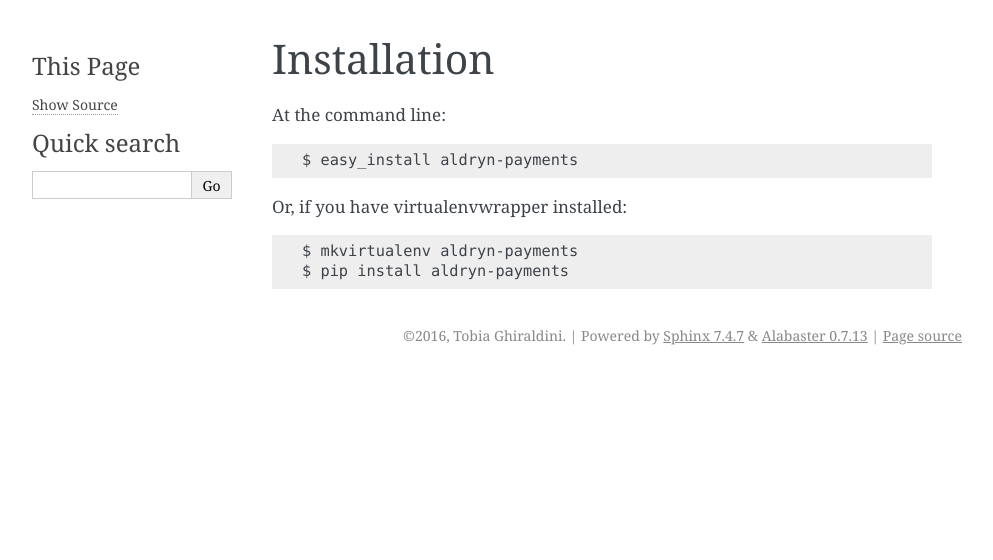
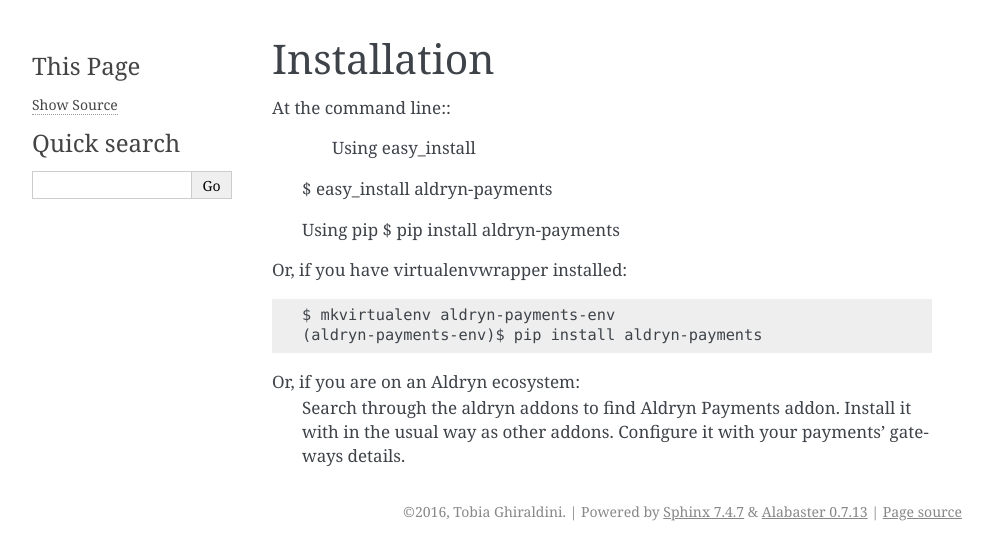
Before and after one commit to ninjabit/aldryn-payments, a Sphinx documentation site: the page built from docs/source/installation.rst, in a window 1280 px wide. Shown: the top 560 px of the page, without its empty margins (148-1141 px from the left). Built offline with Sphinx 7.4.7, drawn with Linux system fonts in a browser that asks for light colours.

Commit message:
Updating documentation paths

```diff
--- a/docs/source/authors.rst
+++ b/docs/source/authors.rst
@@ -1 +1 @@
-.. include:: ../AUTHORS.rst
+.. include:: ../../AUTHORS.rst
--- a/docs/source/conf.py
+++ b/docs/source/conf.py
@@ -62,9 +62,9 @@
 # built documents.
 #
 # The short X.Y version.
-version = u'0.0.1'
+version = u'0.1.0'
 # The full version, including alpha/beta/rc tags.
-release = u'0.0.1'
+release = u'0.1.0'
 
 # The language for content autogenerated by Sphinx. Refer to documentation
 # for a list of supported languages.
--- a/docs/source/contributing.rst
+++ b/docs/source/contributing.rst
@@ -1 +1 @@
-.. include:: ../CONTRIBUTING.rst
+.. include:: ../../CONTRIBUTING.rst
--- a/docs/source/history.rst
+++ b/docs/source/history.rst
@@ -1 +1 @@
-.. include:: ../HISTORY.rst
+.. include:: ../../HISTORY.rst
--- a/docs/source/installation.rst
+++ b/docs/source/installation.rst
@@ -3,10 +3,19 @@
 ============
 
 At the command line::
+	Using easy_install
 
     $ easy_install aldryn-payments
 
+    Using pip
+    $ pip install aldryn-payments
+
 Or, if you have virtualenvwrapper installed::
 
-    $ mkvirtualenv aldryn-payments
-    $ pip install aldryn-payments
+    $ mkvirtualenv aldryn-payments-env
+    (aldryn-payments-env)$ pip install aldryn-payments
+
+Or, if you are on an Aldryn ecosystem:
+	Search through the aldryn addons to find Aldryn Payments addon.
+	Install it with in the usual way as other addons.
+	Configure it with your payments' gateways details.
--- a/docs/source/readme.rst
+++ b/docs/source/readme.rst
@@ -1 +1 @@
-.. include:: ../README.rst
+.. include:: ../../README.rst
--- a/setup.py
+++ b/setup.py
@@ -37,7 +37,7 @@
     long_description=readme + '\n\n' + history,
     author='Tobia Ghiraldini',
     author_email='tobia.ghiraldini@ninjabit.com',
-    url='https://github.com/tobiaghiraldini/aldryn-payments',
+    url='https://github.com/ninjabit/aldryn-payments',
     packages=[
         'aldryn_payments',
     ],
```
